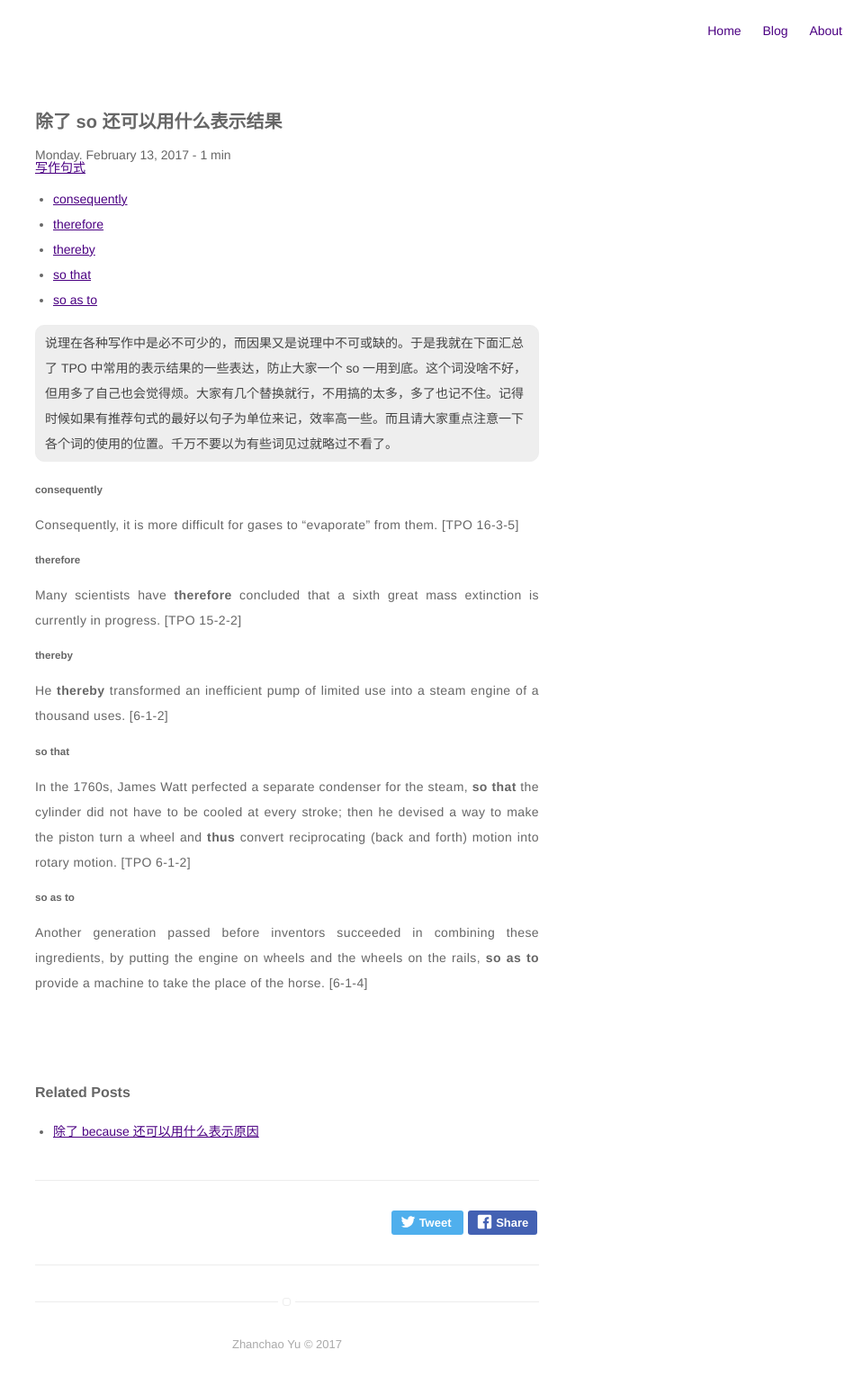
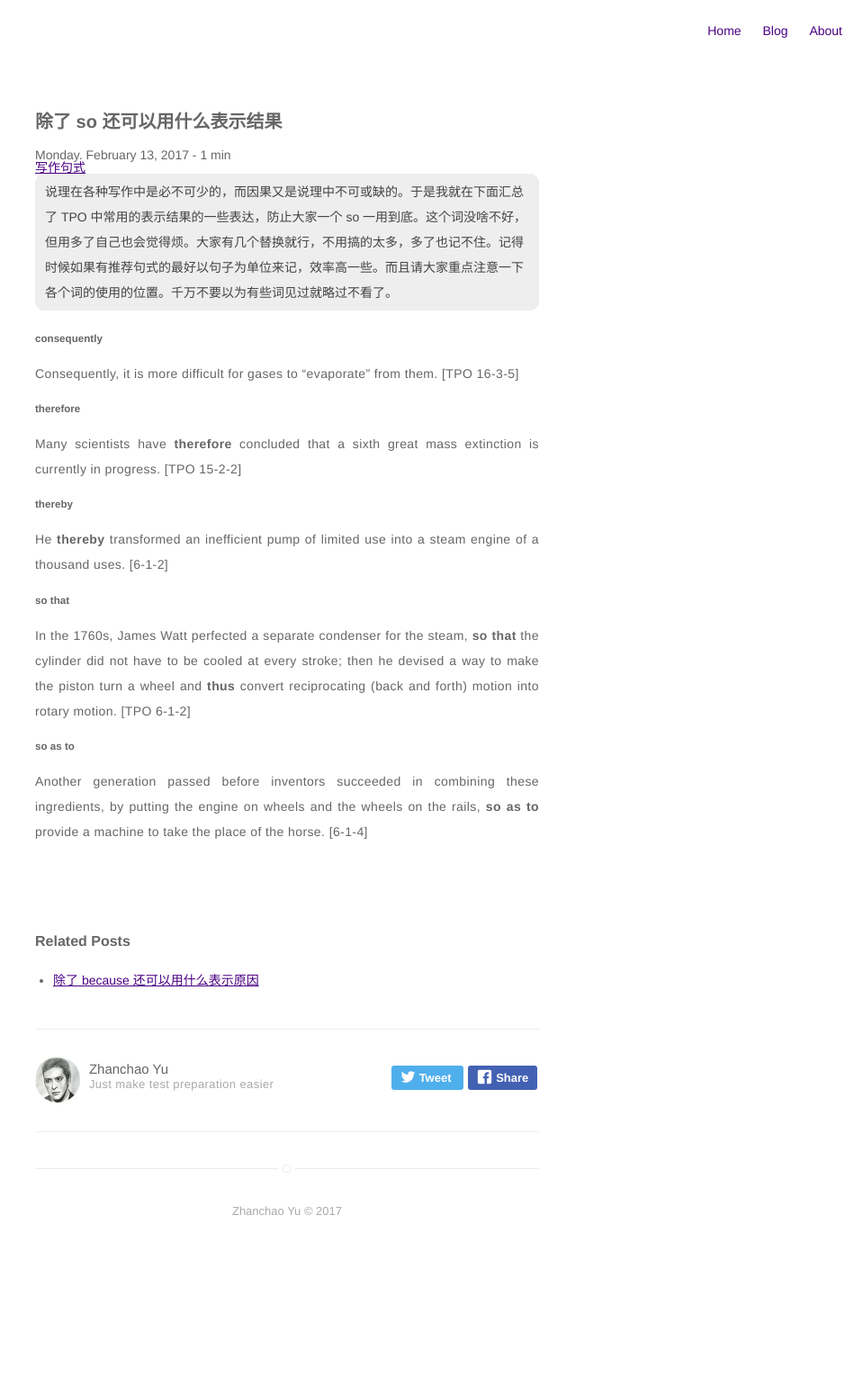
Before and after one commit to flutar/flutar.github.io, a Jekyll site: the page built from _posts/2017-02-13-IdW-alternatives-of-so.md, in a window 1280 px wide. Shown: the whole page at 90% size, without its empty margins (321-1280 px from the left). Built offline with Jekyll 4.4.1, drawn with Linux system fonts in a browser that asks for light colours; after the commit the page ends 1392 px from its top, so only the background shows below that; some of the changed lines change nothing that is shown.

Commit message:
update post

````diff
--- a/_posts/2017-02-13-IdW-alternatives-of-so.md
+++ b/_posts/2017-02-13-IdW-alternatives-of-so.md
@@ -4,11 +4,8 @@ title:  除了 so 还可以用什么表示结果
 date:   2017-02-13 13:56:54
 categories: 托福写作
 tags: 写作句式
-excerpt: 独立写作常用的表示结果的单词和句式整理
+author: zhanchao
 ---
-
-* content
-{:toc}
 
 ```
 说理在各种写作中是必不可少的，而因果又是说理中不可或缺的。于是我就在下面汇总了 TPO 中常用的表示结果的一些表达，防止大家一个 so 一用到底。这个词没啥不好，但用多了自己也会觉得烦。大家有几个替换就行，不用搞的太多，多了也记不住。记得时候如果有推荐句式的最好以句子为单位来记，效率高一些。而且请大家重点注意一下各个词的使用的位置。千万不要以为有些词见过就略过不看了。
````
